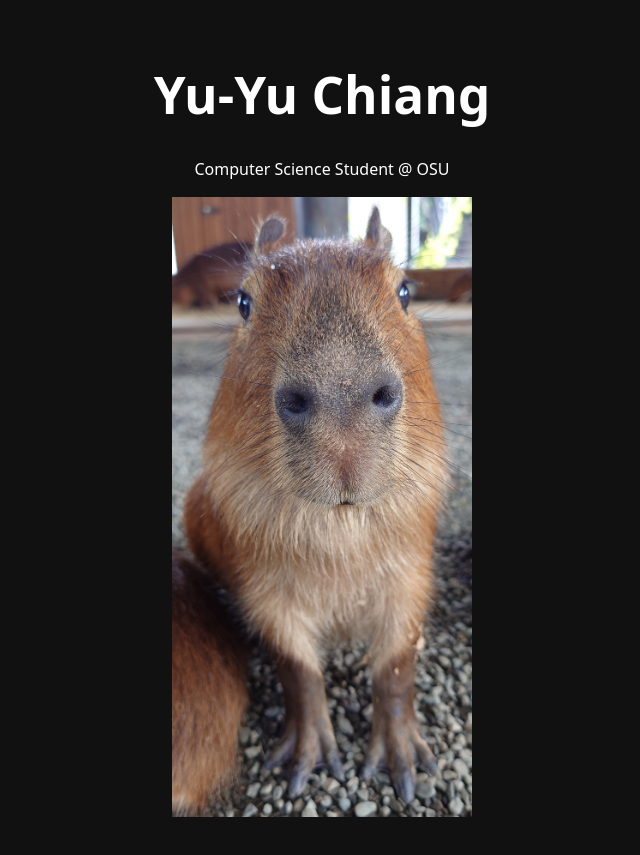
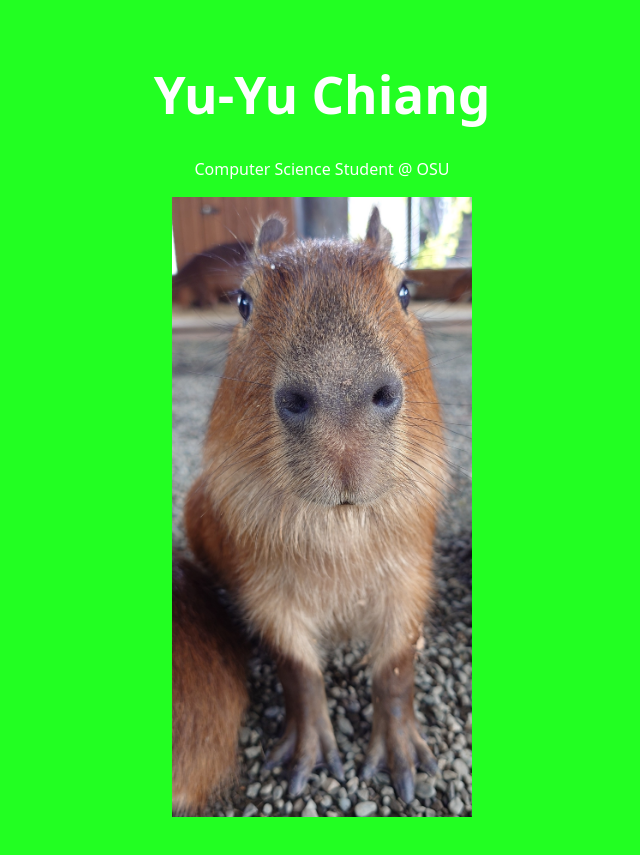
Before and after one commit to fks0057/react-portfolio, a React (Vite) app: page / in a window 1280 px wide. Shown: the whole page, without its empty margins (318-958 px from the left). Built offline with nearby package versions, Linux system fonts and the light colour scheme.

Commit message:
update index.css

```diff
--- a/src/index.css
+++ b/src/index.css
@@ -15,7 +15,7 @@ body {
   margin: 0;
   min-width: 320px;
   min-height: 100vh;
-  background-color: #111111;
+  background-color: #22ff22;
 }
 
 body {
@@ -44,7 +44,7 @@ button {
   font-size: 1em;
   font-weight: 500;
   font-family: inherit;
-  background-color: #1a1a1a;
+  background-color: #22ff22;
   cursor: pointer;
   transition: border-color 0.25s;
 }
```
Also changed, not shown: package.json (+7 -10 lines), 1 other file (tests, documents, lock files or other folders).
